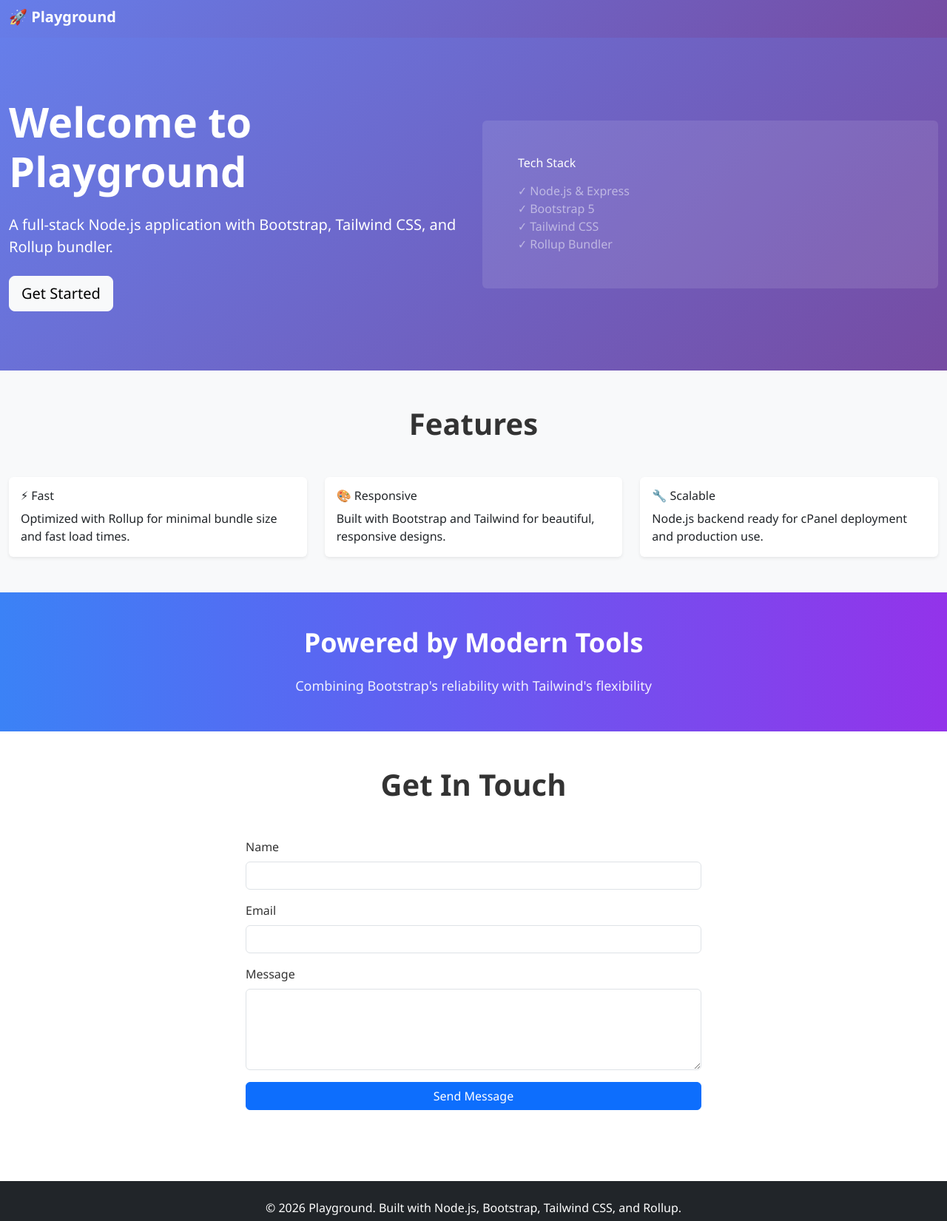
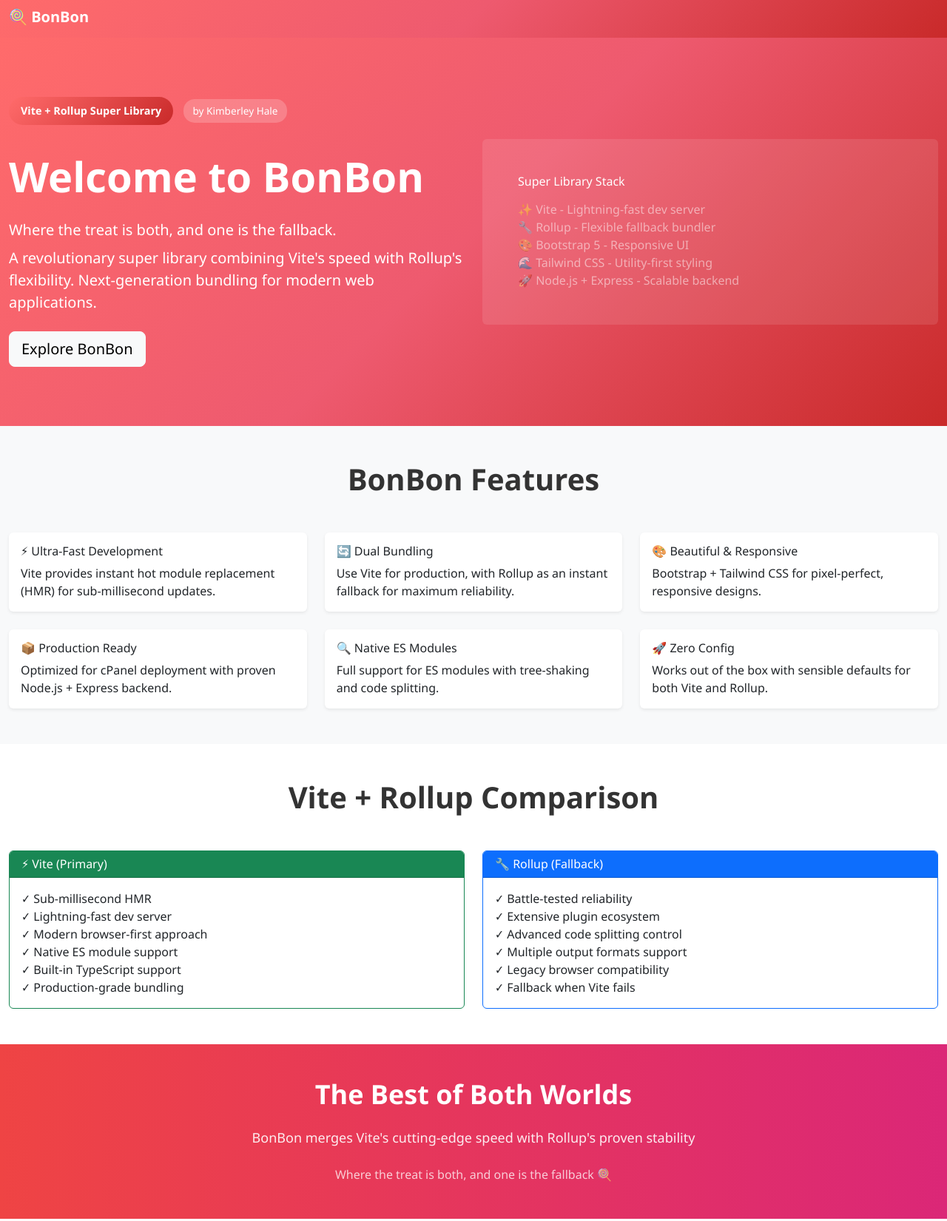
Before and after one commit to Kimtron/playground, a website: page public/index.html in a window 1280 px wide. Shown: the part 5-1656 px from the top of the page at 74% size. Drawn offline with nearby package versions, Linux system fonts and the light colour scheme.

Commit message:
🍭 BonBon Project Confirmed - Vite & Rollup Super Library by Kimberley Hale. Where the treat is both, and one is the fallback.\"

```diff
--- a/public/index.html
+++ b/public/index.html
@@ -3,7 +3,7 @@
 <head>
     <meta charset="UTF-8">
     <meta name="viewport" content="width=device-width, initial-scale=1.0">
-    <title>Playground - Master Layout</title>
+    <title>BonBon - Vite & Rollup Super Library by Kimberley Hale</title>
 
     <!-- Bootstrap CSS -->
     <link href="https://cdn.jsdelivr.net/npm/bootstrap@5.3.0/dist/css/bootstrap.min.css" rel="stylesheet">
@@ -19,12 +19,30 @@
             font-family: 'Segoe UI', Tahoma, Geneva, Verdana, sans-serif;
         }
         .navbar-custom {
-            background: linear-gradient(135deg, #667eea 0%, #764ba2 100%);
+            background: linear-gradient(135deg, #ff6b6b 0%, #ee5a6f 50%, #c92a2a 100%);
         }
         .hero-section {
-            background: linear-gradient(135deg, #667eea 0%, #764ba2 100%);
+            background: linear-gradient(135deg, #ff6b6b 0%, #ee5a6f 50%, #c92a2a 100%);
             color: white;
             padding: 80px 0;
+        }
+        .bonbon-badge {
+            display: inline-block;
+            background: linear-gradient(135deg, #ff6b6b 0%, #c92a2a 100%);
+            color: white;
+            padding: 8px 16px;
+            border-radius: 20px;
+            font-weight: bold;
+            font-size: 0.9rem;
+        }
+        .creator-badge {
+            display: inline-block;
+            background: rgba(255, 255, 255, 0.2);
+            color: white;
+            padding: 6px 12px;
+            border-radius: 15px;
+            font-size: 0.85rem;
+            margin-left: 10px;
         }
     </style>
 </head>
@@ -33,7 +51,7 @@
     <nav class="navbar navbar-expand-lg navbar-dark navbar-custom sticky-top">
         <div class="container-fluid">
             <a class="navbar-brand fw-bold" href="#home">
-                🚀 Playground
+                🍭 BonBon
             </a>
             <button class="navbar-toggler" type="button" data-bs-toggle="collapse" data-bs-target="#navbarNav">
                 <span class="navbar-toggler-icon"></span>
@@ -45,6 +63,9 @@
                     </li>
                     <li class="nav-item">
                         <a class="nav-link" href="#features">Features</a>
+                    </li>
+                    <li class="nav-item">
+                        <a class="nav-link" href="#bundler">Bundler</a>
                     </li>
                     <li class="nav-item">
                         <a class="nav-link" href="#contact">Contact</a>
@@ -59,18 +80,22 @@
         <div class="container">
             <div class="row align-items-center">
                 <div class="col-lg-6">
-                    <h1 class="display-4 fw-bold mb-4">Welcome to Playground</h1>
-                    <p class="lead mb-4">A full-stack Node.js application with Bootstrap, Tailwind CSS, and Rollup bundler.</p>
-                    <button class="btn btn-light btn-lg">Get Started</button>
+                    <div class="bonbon-badge mb-3">Vite + Rollup Super Library</div>
+                    <span class="creator-badge">by Kimberley Hale</span>
+                    <h1 class="display-4 fw-bold mb-4" style="margin-top: 20px;">Welcome to BonBon</h1>
+                    <p class="lead mb-2">Where the treat is both, and one is the fallback.</p>
+                    <p class="lead mb-4">A revolutionary super library combining Vite's speed with Rollup's flexibility. Next-generation bundling for modern web applications.</p>
+                    <button class="btn btn-light btn-lg">Explore BonBon</button>
                 </div>
                 <div class="col-lg-6">
                     <div class="bg-white bg-opacity-10 p-5 rounded">
-                        <h3 class="text-white">Tech Stack</h3>
-                        <ul class="text-white-50 mt-3">
-                            <li>✓ Node.js & Express</li>
-                            <li>✓ Bootstrap 5</li>
-                            <li>✓ Tailwind CSS</li>
-                            <li>✓ Rollup Bundler</li>
+                        <h3 class="text-white">Super Library Stack</h3>
+                        <ul class="text-white-50 mt-3 fs-6">
+                            <li>✨ Vite - Lightning-fast dev server</li>
+                            <li>🔧 Rollup - Flexible fallback bundler</li>
+                            <li>🎨 Bootstrap 5 - Responsive UI</li>
+                            <li>🌊 Tailwind CSS - Utility-first styling</li>
+                            <li>🚀 Node.js + Express - Scalable backend</li>
                         </ul>
                     </div>
                 </div>
@@ -81,29 +106,53 @@
     <!-- Features Section -->
     <section id="features" class="py-5 bg-light">
         <div class="container">
-            <h2 class="text-center mb-5 display-6 fw-bold">Features</h2>
+            <h2 class="text-center mb-5 display-6 fw-bold">BonBon Features</h2>
             <div class="row g-4">
                 <div class="col-md-4">
                     <div class="card h-100 shadow-sm border-0">
                         <div class="card-body">
-                            <h5 class="card-title">⚡ Fast</h5>
-                            <p class="card-text">Optimized with Rollup for minimal bundle size and fast load times.</p>
+                            <h5 class="card-title">⚡ Ultra-Fast Development</h5>
+                            <p class="card-text">Vite provides instant hot module replacement (HMR) for sub-millisecond updates.</p>
                         </div>
                     </div>
                 </div>
                 <div class="col-md-4">
                     <div class="card h-100 shadow-sm border-0">
                         <div class="card-body">
-                            <h5 class="card-title">🎨 Responsive</h5>
-                            <p class="card-text">Built with Bootstrap and Tailwind for beautiful, responsive designs.</p>
+                            <h5 class="card-title">🔄 Dual Bundling</h5>
+                            <p class="card-text">Use Vite for production, with Rollup as an instant fallback for maximum reliability.</p>
                         </div>
                     </div>
                 </div>
                 <div class="col-md-4">
                     <div class="card h-100 shadow-sm border-0">
                         <div class="card-body">
-                            <h5 class="card-title">🔧 Scalable</h5>
-                            <p class="card-text">Node.js backend ready for cPanel deployment and production use.</p>
+                            <h5 class="card-title">🎨 Beautiful & Responsive</h5>
+                            <p class="card-text">Bootstrap + Tailwind CSS for pixel-perfect, responsive designs.</p>
+                        </div>
+                    </div>
+                </div>
+                <div class="col-md-4">
+                    <div class="card h-100 shadow-sm border-0">
+                        <div class="card-body">
+                            <h5 class="card-title">📦 Production Ready</h5>
+                            <p class="card-text">Optimized for cPanel deployment with proven Node.js + Express backend.</p>
+                        </div>
+                    </div>
+                </div>
+                <div class="col-md-4">
+                    <div class="card h-100 shadow-sm border-0">
+                        <div class="card-body">
+                            <h5 class="card-title">🔍 Native ES Modules</h5>
+                            <p class="card-text">Full support for ES modules with tree-shaking and code splitting.</p>
+                        </div>
+                    </div>
+                </div>
+                <div class="col-md-4">
+                    <div class="card h-100 shadow-sm border-0">
+                        <div class="card-body">
+                            <h5 class="card-title">🚀 Zero Config</h5>
+                            <p class="card-text">Works out of the box with sensible defaults for both Vite and Rollup.</p>
                         </div>
                     </div>
                 </div>
@@ -111,12 +160,56 @@
         </div>
     </section>
 
-    <!-- Tailwind Section Example -->
-    <section class="py-12 bg-gradient-to-r from-blue-500 to-purple-600">
+    <!-- Bundler Comparison Section -->
+    <section id="bundler" class="py-5">
+        <div class="container">
+            <h2 class="text-center mb-5 display-6 fw-bold">Vite + Rollup Comparison</h2>
+            <div class="row g-4">
+                <div class="col-lg-6">
+                    <div class="card border-success">
+                        <div class="card-header bg-success text-white">
+                            <h5 class="mb-0">⚡ Vite (Primary)</h5>
+                        </div>
+                        <div class="card-body">
+                            <ul class="list-unstyled">
+                                <li>✓ Sub-millisecond HMR</li>
+                                <li>✓ Lightning-fast dev server</li>
+                                <li>✓ Modern browser-first approach</li>
+                                <li>✓ Native ES module support</li>
+                                <li>✓ Built-in TypeScript support</li>
+                                <li>✓ Production-grade bundling</li>
+                            </ul>
+                        </div>
+                    </div>
+                </div>
+                <div class="col-lg-6">
+                    <div class="card border-primary">
+                        <div class="card-header bg-primary text-white">
+                            <h5 class="mb-0">🔧 Rollup (Fallback)</h5>
+                        </div>
+                        <div class="card-body">
+                            <ul class="list-unstyled">
+                                <li>✓ Battle-tested reliability</li>
+                                <li>✓ Extensive plugin ecosystem</li>
+                                <li>✓ Advanced code splitting control</li>
+                                <li>✓ Multiple output formats support</li>
+                                <li>✓ Legacy browser compatibility</li>
+                                <li>✓ Fallback when Vite fails</li>
+                            </ul>
+                        </div>
+                    </div>
+                </div>
+            </div>
+        </div>
+    </section>
+
+    <!-- Tailwind Section -->
+    <section class="py-12 bg-gradient-to-r from-red-500 to-pink-600">
         <div class="container mx-auto px-4">
             <div class="max-w-2xl mx-auto text-center text-white">
-                <h2 class="text-4xl font-bold mb-4">Powered by Modern Tools</h2>
-                <p class="text-lg opacity-90">Combining Bootstrap's reliability with Tailwind's flexibility</p>
+                <h2 class="text-4xl font-bold mb-4">The Best of Both Worlds</h2>
+                <p class="text-lg opacity-90">BonBon merges Vite's cutting-edge speed with Rollup's proven stability</p>
+                <p class="text-base opacity-75 mt-4">Where the treat is both, and one is the fallback 🍭</p>
             </div>
         </div>
     </section>
@@ -140,7 +233,7 @@
                             <label for="message" class="form-label">Message</label>
                             <textarea class="form-control" id="message" rows="4" required></textarea>
                         </div>
-                        <button type="submit" class="btn btn-primary w-100">Send Message</button>
+                        <button type="submit" class="btn btn-primary w-100">Send via BonBon</button>
                     </form>
                 </div>
             </div>
@@ -150,7 +243,10 @@
     <!-- Footer -->
     <footer class="bg-dark text-white text-center py-4 mt-5">
         <div class="container">
-            <p class="mb-0">&copy; 2026 Playground. Built with Node.js, Bootstrap, Tailwind CSS, and Rollup.</p>
+            <p class="mb-2">🍭 BonBon - The Vite & Rollup Super Library</p>
+            <p class="mb-2 small">Created by Kimberley Hale</p>
+            <p class="mb-0 small text-muted">Where the treat is both, and one is the fallback</p>
+            <p class="mb-0 small text-muted mt-2">&copy; 2026 Built with Node.js, Express, Bootstrap, Tailwind CSS, Vite & Rollup</p>
         </div>
     </footer>
 
```
Also changed, not shown: package.json (+14 -8 lines), public/js/main.js (+22 -10 lines), rollup.config.js (+11 -3 lines), server.js (+18 -4 lines), src/index.js (+18 -4 lines), vite.config.js (added, +39 -0 lines), README.md.
